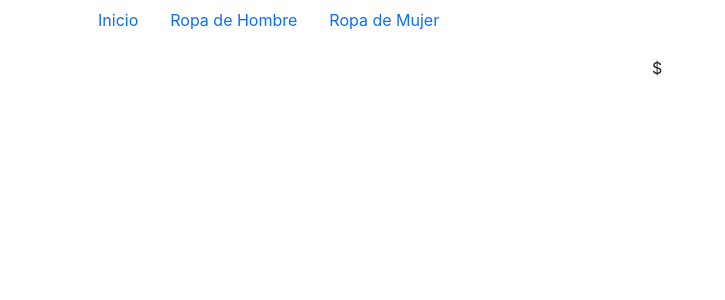
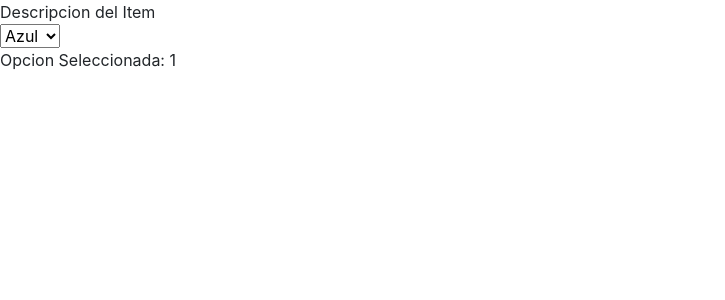
Before and after one commit to TomasChiri/ProyectoDeClaseReact, a React (Create React App) app: page /productos/1 in a window 1280 px wide. Shown: the top 300 px of the page, without its empty margins (0-725 px from the left). Built offline with nearby package versions, Linux system fonts and the light colour scheme; no server answers.

Commit message:
Clase 8 terminada

```diff
--- a/src/App.js
+++ b/src/App.js
@@ -1,17 +1,19 @@
 import React from "react";
-import { BrowserRouter, Routes, Route } from "react-router-dom";
-import Detalle from "./components/Detalle";
-import Productos from "./components/Productos";
+// import { BrowserRouter, Routes, Route } from "react-router-dom";
+// import Detalle from "./components/Detalle";
+// import Productos from "./components/Productos";
+import Eventos from "./components/Eventos";
 
 const App = () => {
   return (
-    <BrowserRouter>
-    <Routes>
-       <Route exact path="/" element={<Productos />} />
-       <Route exact path="/categoria/:genero" element={<Productos />} />
-       <Route exact path="/productos/:id" element={<Detalle />} />
-    </Routes>
-    </BrowserRouter>
+    // <BrowserRouter>
+    // <Routes>
+    //    <Route exact path="/" element={<Productos />} />
+    //    <Route exact path="/categoria/:genero" element={<Productos />} />
+    //    <Route exact path="/productos/:id" element={<Detalle />} />
+    // </Routes>
+    // </BrowserRouter>
+    <Eventos />
   );
 }
 
--- /dev/null
+++ b/src/components/Abstraccion1.jsx
@@ -0,0 +1,32 @@
+import React from 'react'
+import { useState } from 'react';
+
+const Select = ({options, onSelect, defaultOption}) => {
+    return (
+        <select onChange={(e) => {onSelect(e.target.value)}}>
+            {
+            options.map(opcion => (
+                <option key={opcion.id} value={opcion.id} selected={(opcion.id == defaultOption) ? "selected" : ""}>{opcion.value}</option>
+            ))}
+        </select>
+    )
+
+}
+
+export const Abstraccion1 = () => {
+    const [option, setOption] = useState(1);
+    const options = [{id:1, value:"Azul"}, {id:2, value:"Rojo"}, {id:3, value:"Rosa"}];
+
+    function onSelect(valor){
+        setOption(valor);
+    }
+
+  return (
+    <div>
+        <Select options={options} onSelect={onSelect} defaultOption={1}></Select>
+        <p>Opcion Seleccionada: {option}</p>
+    </div>
+  );
+}
+
+export default Abstraccion1;
--- /dev/null
+++ b/src/components/Eventos.jsx
@@ -0,0 +1,34 @@
+import React from 'react'
+import { useState } from 'react';
+import ItemDetail from './ItemDetail';
+
+export const Eventos = () => {
+    const [estado, setEstado] = useState("");
+
+    const hacerClick = (e) => {
+        e.preventDefault();
+        let nombre = document.getElementById("nombre").value;
+
+        if(nombre==""){
+            setEstado("El campo nombre esta vacio!");
+        }else{
+            setEstado("");
+        }
+
+        console.log("Fin");
+    }
+
+  return (
+    <div>
+        {/* <form method='post' action="enviar.php">
+            <label>Nombre</label><br />
+           <input type="text" id="nombre" value="" onChange={()=>{}}/>
+           <input type="submit" onClick={hacerClick} value="Aceptar"/>
+        </form>
+        {estado} */}
+        <ItemDetail item={{id:1, min:1, max:5, inStock:true}} inputType={"button"}/>
+    </div>
+  );
+}
+
+export default Eventos;
--- /dev/null
+++ b/src/components/ItemDetail.jsx
@@ -0,0 +1,26 @@
+import React from 'react'
+import Abstraccion1 from './Abstraccion1';
+
+const inputCount = ({onConfirm, maxQuantity}) => {};
+const buttonCount = ({onConfirm, maxQuantity}) => {};
+
+export const ItemDetail = ({item, inputType="input"}) => {
+    const Count = inputType == "button" ? buttonCount : inputCount;
+    const itemMax = item.max;
+    const itemMin = item.min;
+
+    function addToCart(quantity){
+        if(item.inStock){
+            console.log(`Agregaste el Producto: ${item.id} con la cantidad de ${quantity}`);
+        }
+    }
+  return (
+    <div>
+        <label>Descripcion del Item</label>
+        {/* <Count onConfirm={addToCart} maxQuantity={item.max}></Count> */}
+        <Abstraccion1 />
+    </div>
+  );
+}
+
+export default ItemDetail;
```
